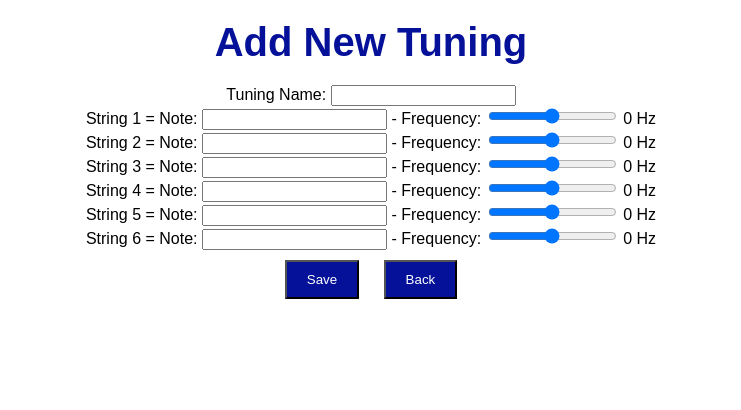
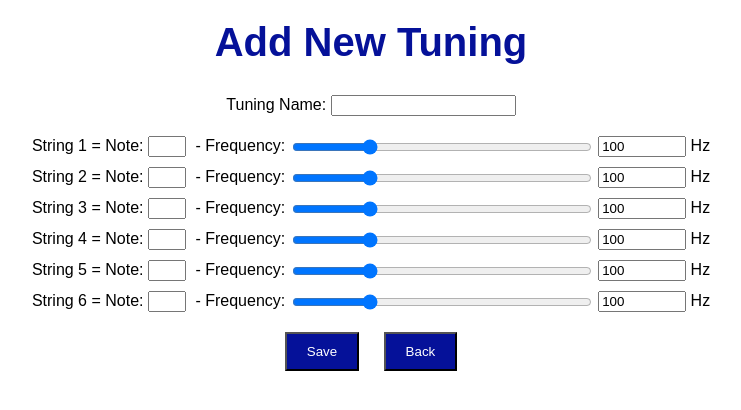
Before and after one commit to kojc525/GuitarTunerProject, a Flask app: page /add_tuning in a window 1280 px wide. Shown: the top 410 px of the page, without its empty margins (269-1010 px from the left). Run offline with Flask 3, Linux system fonts and the light colour scheme.

Commit message:
Changed look of html files. New css.

```diff
--- a/static/style.css
+++ b/static/style.css
@@ -1,77 +1,117 @@
-/* style.css */
-
-/* Global body styles: sets font, removes default margin, and adds top padding */
+/* Global Styles */
+/* ------------------------------------------- */
 body {
-    font-family: 'Arial', sans-serif;
-    margin: 0;              /* Removes default margin from the body */
-    padding-top: 20px;      /* Adds padding at the top for spacing */
+    font-family: 'Arial', sans-serif; /* Sets the default font for the entire webpage */
+    margin: 0; /* Removes default margin from the body */
+    padding-top: 20px; /* Adds padding at the top for spacing */
 }
 
-/* Styles for all h1 elements: sets color, alignment, font size, weight, and spacing */
 h1 {
-    color: #051199;         /* Sets the color of h1 text */
-    text-align: center;     /* Centers h1 text horizontally */
-    font-size: 40px;        /* Sets the font size */
-    font-weight: bold;      /* Makes the font bold */
-    margin: 0;              /* Removes default margin */
-    padding-bottom: 20px;   /* Adds padding below the h1 for spacing */
+    color: #051199; /* Sets the color of h1 text (titles) */
+    text-align: center; /* Centers h1 text horizontally */
+    font-size: 40px; /* Sets the font size for titles */
+    font-weight: bold; /* Makes the font bold */
+    margin: 0; /* Removes default margin from titles */
+    padding-bottom: 20px; /* Adds padding below the h1 for spacing */
 }
 
-/* Styles for unordered lists: removes bullet points and padding */
+/* Tuning Display Styles */
+/* ------------------------------------------- */
 ul {
-    list-style-type: none;  /* Removes bullet points from lists */
-    padding: 0;             /* Removes default padding */
+    list-style-type: none; /* Removes bullet points from lists */
+    padding: 0; /* Removes default padding from lists */
 }
 
-/* Styles for list items representing tuning names */
-li.tuning-name {
-    color: #051199;         /* Sets text color */
-    margin-top: 20px;       /* Adds spacing above each tuning name */
-    font-size: 20px;        /* Sets the font size */
-    font-weight: bold;      /* Makes the font bold */
+.tuning-name {
+    color: #051199; /* Sets text color to blue for tuning names */
+    margin-top: 20px; /* Adds spacing above each tuning name */
+    font-size: 20px; /* Sets the font size for tuning names */
+    font-weight: bold; /* Makes the font bold */
 }
 
-/* Styles for list items representing note frequencies */
 li.note-frequency {
-    color: black;           /* Sets text color to black */
-    font-size: 15px;        /* Sets the font size */
-    font-weight: normal;    /* Sets normal font weight */
+    color: black; /* Sets text color to black for note frequencies */
+    font-size: 15px; /* Sets the font size for note frequencies */
+    font-weight: normal; /* Normal font weight for readability */
 }
 
-/* Styles for inner unordered lists showing notes */
 ul.notes-list {
-    list-style-type: disc;  /* Adds bullet points back for inner lists */
-    padding-left: 20px;     /* Adds padding to align bullets properly */
+    list-style-type: disc; /* Adds bullet points back for inner lists */
+    padding-left: 20px; /* Adds padding to align bullets properly */
 }
 
-/* General button styling used across the app */
-.app_button {
-    background-color: #051199;  /* Sets button background color */
-    color: white;               /* Sets text color to white */
-    padding: 10px 20px;         /* Adds padding inside the button */
-    text-decoration: none;      /* Removes any text decoration */
-    display: inline-block;      /* Aligns buttons in a line */
-    cursor: pointer;            /* Changes cursor to pointer on hover */
-    margin: 10px;               /* Adds margin around each button */
+#tunings-container {
+    display: flex; /* Enables flexible box layout */
+    flex-wrap: wrap; /* Allows items to wrap to next line */
+    justify-content: center; /* Centers items horizontally */
+    max-width: 1200px; /* Maximum width of the container */
+    margin: auto; /* Centers the container on the page */
 }
 
-/* Button hover effect */
-.app_button:hover {
-    background-color: #0e58ad;  /* Changes background color on hover */
+.tuning-block {
+    flex: 0 0 30%; /* Each block takes up about 30% of the container width */
+    margin: 10px; /* Margin around each tuning block */
+    border: 1px solid black; /* Border for each tuning block */
+    padding: 10px; /* Padding inside each tuning block */
+    box-sizing: border-box; /* Ensures padding is included in width calculation */
 }
 
-/* Styling specifically for the 'Add Tuning' button */
-#add-tuning-button {
-    display: block;         /* Makes the button block level for centering */
-    margin: 20px auto;      /* Centers the button horizontally */
+/* Button Styles */
+/* ------------------------------------------- */
+.app_button {
+    background-color: #051199; /* Background color for buttons */
+    color: white; /* Text color for buttons */
+    padding: 10px 20px; /* Padding inside buttons */
+    text-decoration: none; /* Removes underline from buttons */
+    display: inline-block; /* Displays buttons inline */
+    cursor: pointer; /* Changes cursor to pointer on hover */
+    margin: 10px; /* Space around each button */
 }
 
-/* Container for buttons: centers its content */
-#button-container {
-    text-align: center;     /* Aligns child elements to the center */
+.app_button:hover {
+    background-color: #0377fc; /* Background color on hover */
 }
 
-/* Container for tuning input fields: centers its content */
+#add-tuning-button {
+    display: block; /* Makes the button a block element */
+    margin: 20px auto; /* Centers the button horizontally */
+}
+
+#button-container {
+    text-align: center; /* Centers the buttons within the container */
+}
+
+/* Input Field Styles */
+/* ------------------------------------------- */
 #add_tuning_inputs {
-    text-align: center;     /* Aligns child elements to the center */
+    text-align: center; /* Centers the input fields */
 }
+
+.note-input {
+    width: 30px; /* Width of the note input fields */
+}
+
+.string-input {
+    margin-bottom: 10px; /* Space below each string input */
+}
+
+.string-input input[type="text"] {
+    margin-right: 5px; /* Space between the note input and frequency slider */
+}
+
+.string-input input[type="range"] {
+    vertical-align: middle; /* Aligns the slider vertically */
+    width: 300px; /* Width of the slider */
+    height: 10px; /* Height of the slider's track */
+}
+
+.string-input output {
+    display: inline-block; /* Displays the output inline with other elements */
+    width: 50px; /* Width of the output element */
+    text-align: center; /* Centers text within the output element */
+}
+
+#tuning_name_container {
+    margin-bottom: 20px; /* Space below the tuning name container */
+    margin-top: 10px; /* Space above the tuning name container */
+}
--- a/templates/addTuning.html
+++ b/templates/addTuning.html
@@ -9,6 +9,14 @@
             // JavaScript to handle saving the tuning
             // This will need to be implemented based on how you want to handle the data
         }
+
+        function updateFrequencyValue(rangeInput, numberInputId) {
+            document.getElementsByName(numberInputId)[0].value = parseFloat(rangeInput.value).toFixed(2);
+        }
+
+        function updateRangeValue(numberInput, rangeInputId) {
+            document.getElementsByName(rangeInputId)[0].value = numberInput.value;
+        }
     </script>
 </head>
 <body>
@@ -16,52 +24,57 @@
 
     <!-- Add new tuning inputs -->
     <div id="add_tuning_inputs">
-        <label for="tuningName">Tuning Name:</label>
-        <input type="text" id="tuningName" name="tuningName" required>
-
+        <div id="tuning_name_container">
+            <label for="tuningName">Tuning Name:</label>
+            <input type="text" id="tuningName" name="tuningName" required>
+        </div>
         <!-- Input fields for each string -->
         <div class="string-input" id="string1">
             <label>String 1 = Note:</label>
-            <input type="text" name="note1" required>
+            <input class="note-input" type="text" name="note1" required>
             <label> - Frequency:</label>
-            <input type="range" name="frequency1" min="1" max="400" oninput="this.nextElementSibling.value = this.value">
-            <output>0</output> Hz
+            <input type="range" name="frequency1" min="1" max="400" step="0.01" value="100" oninput="updateFrequencyValue(this, 'frequencyValue1')">
+            <input type="number" name="frequencyValue1" min="1" max="400" step="0.01" value="100" oninput="updateRangeValue(this, 'frequency1')" class="frequency-input"> Hz
         </div>
+
         <div class="string-input" id="string2">
             <label>String 2 = Note:</label>
-            <input type="text" name="note2" required>
+            <input class="note-input" type="text" name="note2" required>
             <label> - Frequency:</label>
-            <input type="range" name="frequency2" min="1" max="400" oninput="this.nextElementSibling.value = this.value">
-            <output>0</output> Hz
+            <input type="range" name="frequency2" min="1" max="400" step="0.01" value="100" oninput="updateFrequencyValue(this, 'frequencyValue2')">
+            <input type="number" name="frequencyValue2" min="1" max="400" step="0.01" value="100" oninput="updateRangeValue(this, 'frequency2')" class="frequency-input"> Hz
         </div>
+
         <div class="string-input" id="string3">
             <label>String 3 = Note:</label>
-            <input type="text" name="note3" required>
+            <input class="note-input" type="text" name="note3" required>
             <label> - Frequency:</label>
-            <input type="range" name="frequency3" min="1" max="400" oninput="this.nextElementSibling.value = this.value">
-            <output>0</output> Hz
+            <input type="range" name="frequency3" min="1" max="400" step="0.01" value="100" oninput="updateFrequencyValue(this, 'frequencyValue3')">
+            <input type="number" name="frequencyValue3" min="1" max="400" step="0.01" value="100" oninput="updateRangeValue(this, 'frequency3')" class="frequency-input"> Hz
         </div>
-                <!-- Input fields for each string -->
+
         <div class="string-input" id="string4">
             <label>String 4 = Note:</label>
-            <input type="text" name="note1" required>
+            <input class="note-input" type="text" name="note4" required>
             <label> - Frequency:</label>
-            <input type="range" name="frequency4" min="1" max="400" oninput="this.nextElementSibling.value = this.value">
-            <output>0</output> Hz
+            <input type="range" name="frequency4" min="1" max="400" step="0.01" value="100" oninput="updateFrequencyValue(this, 'frequencyValue4')">
+            <input type="number" name="frequencyValue4" min="1" max="400" step="0.01" value="100" oninput="updateRangeValue(this, 'frequency4')" class="frequency-input"> Hz
         </div>
+
         <div class="string-input" id="string5">
             <label>String 5 = Note:</label>
-            <input type="text" name="note2" required>
+            <input class="note-input" type="text" name="note5" required>
             <label> - Frequency:</label>
-            <input type="range" name="frequency5" min="1" max="400" oninput="this.nextElementSibling.value = this.value">
-            <output>0</output> Hz
+            <input type="range" name="frequency5" min="1" max="400" step="0.01" value="100" oninput="updateFrequencyValue(this, 'frequencyValue5')">
+            <input type="number" name="frequencyValue5" min="1" max="400" step="0.01" value="100" oninput="updateRangeValue(this, 'frequency5')" class="frequency-input"> Hz
         </div>
+
         <div class="string-input" id="string6">
             <label>String 6 = Note:</label>
-            <input type="text" name="note3" required>
+            <input class="note-input" type="text" name="note6" required>
             <label> - Frequency:</label>
-            <input type="range" name="frequency7" min="1" max="400" oninput="this.nextElementSibling.value = this.value">
-            <output>0</output> Hz
+            <input type="range" name="frequency6" min="1" max="400" step="0.01" value="100" oninput="updateFrequencyValue(this, 'frequencyValue6')">
+            <input type="number" name="frequencyValue6" min="1" max="400" step="0.01" value="100" oninput="updateRangeValue(this, 'frequency6')" class="frequency-input"> Hz
         </div>
     </div>
 
```
Also changed, not shown: templates/tunings.html (+6 -5 lines).
